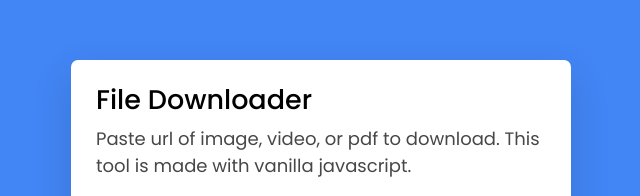
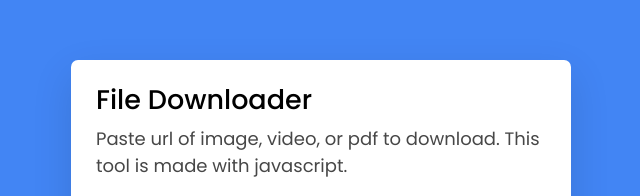
Before and after one commit to anubhab-18/file-downloader, a plain HTML site: page index.html in a window 1280 px wide. Shown: the part 182-378 px from the top of the page, 319-959 px from the left. Drawn offline with Linux system fonts and the light colour scheme.

Commit message:
Update index.html

```diff
--- a/index.html
+++ b/index.html
@@ -2,7 +2,7 @@
 <html lang="en" dir="ltr">
   <head>
     <meta charset="utf-8">
-    <title>File Downloader in JavaScript| CodingNepal</title>
+    <title>File Downloader in JavaScript</title>
     <link rel="stylesheet" href="style.css">
     <meta name="viewport" content="width=device-width, initial-scale=1.0">
   </head>
@@ -10,7 +10,7 @@
     <div class="wrapper">
       <header>
         <h1>File Downloader</h1>
-        <p>Paste url of image, video, or pdf to download. This tool is made with vanilla javascript.</p>
+        <p>Paste url of image, video, or pdf to download. This tool is made with javascript.</p>
       </header>
       <form action="#">
         <input type="url" placeholder="Paste file url" required>
```
